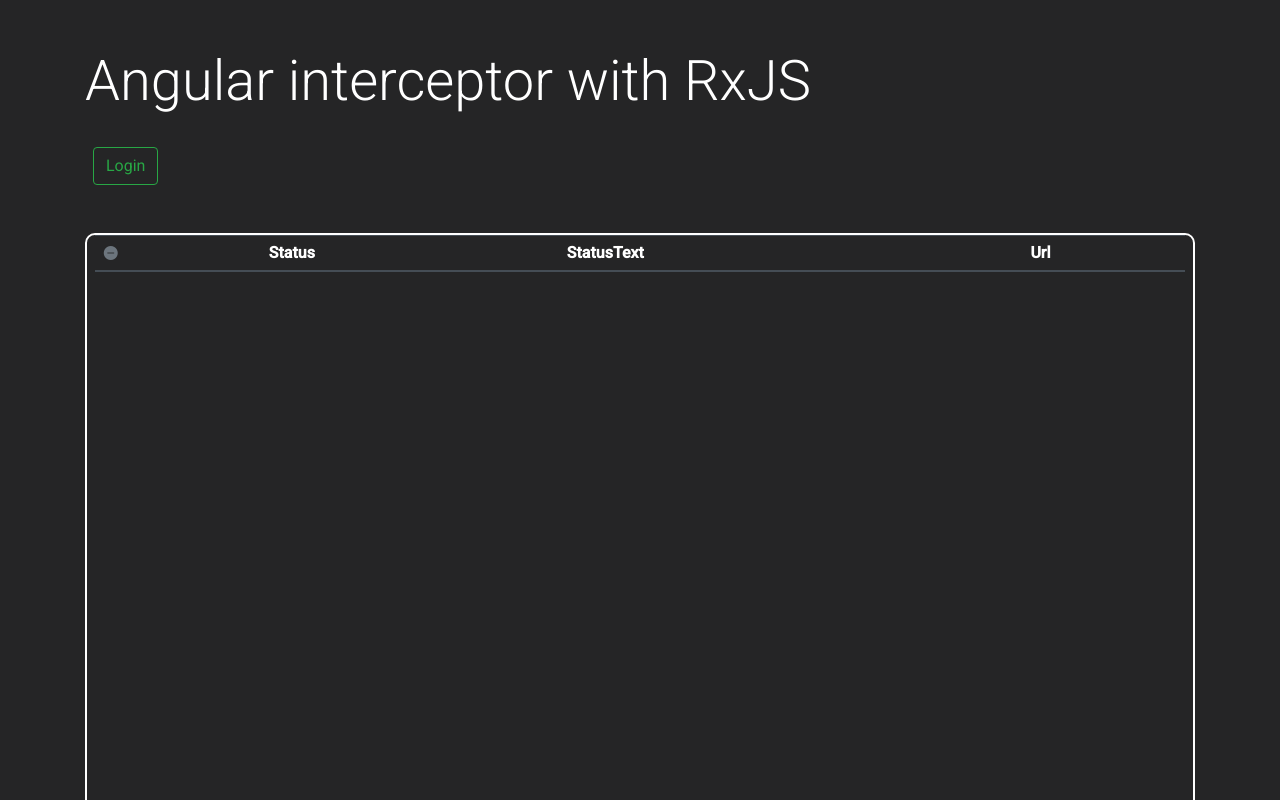
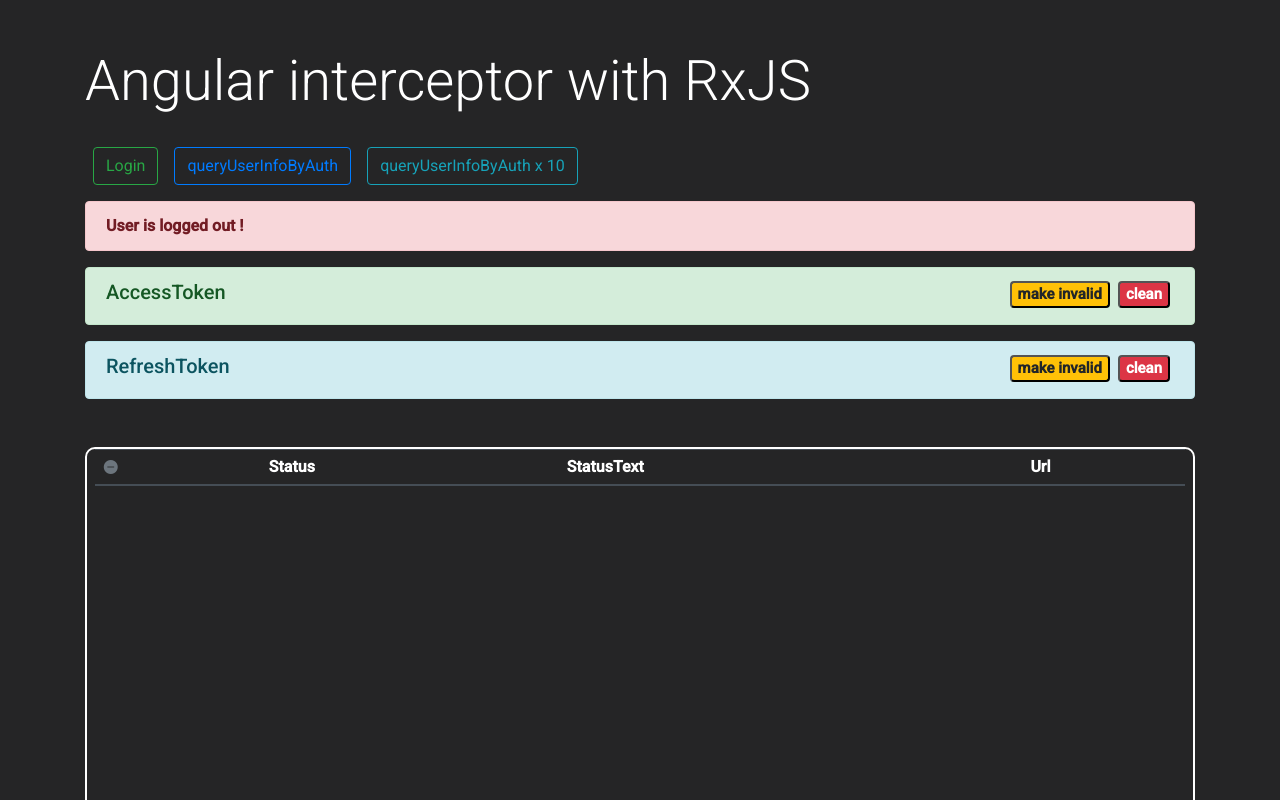
Before and after one commit to eddy1937/Angular-interceptor-with-RxJS, an Angular app in the folder client/: page / in a window 1280 px wide. Shown: the top 800 px of the page. Built offline with nearby package versions, Linux system fonts and the light colour scheme.

Commit message:
新增測試功能

```diff
--- a/client/src/app/app.component.html
+++ b/client/src/app/app.component.html
@@ -1,8 +1,39 @@
 <div class="container text-white">
     <h1 class="display-4 pt-5 pb-3">Angular interceptor with RxJS</h1>
     <div class="my-3">
-        <button *ngIf="isLogin" class="btn btn-outline-danger mx-2" (click)="onLogout()">Logout</button>
-        <button *ngIf="!isLogin" class="btn btn-outline-success mx-2" (click)="onLogin()">Login</button>
+        <div class="my-3">
+            <button *ngIf="authService.isLogin" class="btn btn-outline-danger mx-2"
+                (click)="authService.logout()">Logout</button>
+            <button *ngIf="!authService.isLogin" class="btn btn-outline-success mx-2" (click)="onLogin()">Login</button>
+            <button type="button" class="btn btn-outline-primary mx-2"
+                (click)="queryUserInfoByAuth()">queryUserInfoByAuth</button>
+            <button type="button" class="btn btn-outline-info mx-2"
+                (click)="queryUserInfoByAuthx10()">queryUserInfoByAuth x 10</button>
+        </div>
+        <div *ngIf="!authService.isLogin" class="alert alert-danger" role="alert">
+            <strong>User is logged out !</strong>
+        </div>
+        <div class="alert alert-success" role="alert">
+            <h5>AccessToken
+                <!-- <button type="button" class="btn btn-primary btn-sm">make invalid</button> -->
+                <div class="float-right">
+                    <button class="badge badge-warning mx-1" (click)="authService.makeAccessInvalid()">make
+                        invalid</button>
+                    <button class="badge badge-danger mx-1" (click)="authService.removeAccessToken()">clean</button>
+                </div>
+            </h5>
+            <div class="token">{{ authService.accessToken }}</div>
+        </div>
+        <div class="alert alert-info" role="alert">
+            <h5>RefreshToken
+                <div class="float-right">
+                    <button class="badge badge-warning mx-1" (click)="authService.makeRefreshInvalid()">make
+                        invalid</button>
+                    <button class="badge badge-danger mx-1" (click)="authService.removeRefreshToken()">clean</button>
+                </div>
+            </h5>
+            <div class="token">{{ authService.refreshToken }}</div>
+        </div>
     </div>
     <div #log class="log my-5 px-2">
         <table class="table table-sm table-dark">
@@ -17,7 +48,7 @@
             </thead>
             <tbody>
                 <ng-container *ngFor="let log of responseLogs">
-                    <tr  [ngClass]="log.ok ? 'table-success' : 'table-danger'">
+                    <tr [ngClass]="log.ok ? 'table-success' : 'table-danger'">
                         <th scope="row"><i class="bi" [ngClass]="log.ok ? 'bi-check2' : 'bi-x-lg'"></i></th>
                         <td>{{ log.status }}</td>
                         <td>{{ log.statusText }}</td>
--- a/client/src/app/app.component.scss
+++ b/client/src/app/app.component.scss
@@ -1,4 +1,10 @@
 :host {
+    .token {
+        white-space: nowrap;
+        overflow: hidden;
+        text-overflow: ellipsis;
+    }
+
     div.log {
         height: 600px;
         border: 2px white solid;
--- a/client/src/app/app.component.ts
+++ b/client/src/app/app.component.ts
@@ -1,4 +1,5 @@
-import { debounceTime, defer } from 'rxjs';
+import { concatMap, delayWhen, mergeMap, of, range, take, tap } from 'rxjs';
+import { debounceTime, defer, delay, interval } from 'rxjs';
 import { Component, ElementRef, ViewChild } from '@angular/core';
 import { FormBuilder, FormGroup, Validators } from '@angular/forms';
 import { switchMap } from 'rxjs';
@@ -18,7 +19,9 @@
 
     responseLogs: Array<LogHttpResType> = [];
 
-    onLogin$ = defer(() => this.authService.userLogin(this.loginData)).pipe(switchMap(() => this.authService.queryUserInfoByAuth()));
+    queryUserInfoByAuth$ = this.authService.queryUserInfoByAuth();
+
+    onLogin$ = defer(() => this.authService.userLogin(this.loginData)).pipe(switchMap(() => this.queryUserInfoByAuth$));
 
     get logElement() {
         return this.logRef.nativeElement;
@@ -28,29 +31,32 @@
         return this.loginForm.value;
     }
 
-    get isLogin() {
-        return this.authService.isLogin;
-    }
-
-    constructor(private fb: FormBuilder, private authService: AuthService, private logService: LogHttpResponseService) {
+    constructor(private fb: FormBuilder, public authService: AuthService, private logService: LogHttpResponseService) {
         this.loginForm = this.fb.group({
             account: ['eddylin', Validators.required],
             password: ['password', Validators.required],
         });
 
-        logService.logHttpRes$.subscribe((r) => this.responseLogs.push(r));
-        logService.logHttpRes$.pipe(debounceTime(30)).subscribe(() => this.logElement.scrollTo({top: this.logElement.scrollHeight, behavior: 'auto' }));
+        logService.logHttpRes$.pipe(concatMap((x) => of(x).pipe(delay(30)))).subscribe((r) => {
+            this.responseLogs.push(r);
+            setTimeout(() => this.logElement.scrollTop = this.logElement.scrollHeight,0);
+        });
     }
 
     ngOnInit(): void {
-        this.authService.queryUserInfoByAuth().subscribe();
+        this.queryUserInfoByAuth();
     }
 
     onLogin() {
         this.onLogin$.subscribe();
     }
 
-    onLogout() {
-        this.authService.logout();
+    queryUserInfoByAuth() {
+        this.queryUserInfoByAuth$.subscribe();
+    }
+
+    queryUserInfoByAuthx10() {
+        // interval(10).pipe(take(10), mergeMap(() => this.queryUserInfoByAuth$)).subscribe();
+        range(10).pipe(mergeMap(() => this.queryUserInfoByAuth$)).subscribe();
     }
 }
--- a/client/src/app/authentication/auth.service.ts
+++ b/client/src/app/authentication/auth.service.ts
@@ -5,8 +5,9 @@
 import { environment } from 'src/environments/environment';
 import { InterceptorSkipHeader } from '../uitls';
 
-const ACCESS_TOKEN = 'accessToken';
-const REFRESH_TOKEN = 'refreshToken';
+export const ACCESS_TOKEN = 'accessToken';
+export const REFRESH_TOKEN = 'refreshToken';
+const Invalid = 'Invalid';
 
 interface Token {
   [ACCESS_TOKEN]: string,
@@ -95,12 +96,28 @@
 
   revokeToken(): void {
     // iif(() => !this.accessTokenIsEmpty, this.http.post(environment.oauth2RevokeUrl + this.access_token, null, InterceptorSkipHeader.options)).subscribe();
-    this.removeTokenFromLocalStorage();
+    this.removeToken();
   }
 
-  removeTokenFromLocalStorage(): void {
+  removeToken(): void {
+    this.removeAccessToken();
+    this.removeRefreshToken();
+  }
+
+  removeAccessToken(): void {
     localStorage.removeItem(ACCESS_TOKEN);
+  }
+
+  removeRefreshToken(): void {
     localStorage.removeItem(REFRESH_TOKEN);
+  }
+
+  makeAccessInvalid(): void {
+    localStorage.setItem(ACCESS_TOKEN, Invalid);
+  }
+
+  makeRefreshInvalid(): void {
+    localStorage.setItem(REFRESH_TOKEN, Invalid);
   }
 
   login(userInfo: UserInfo) {
```
